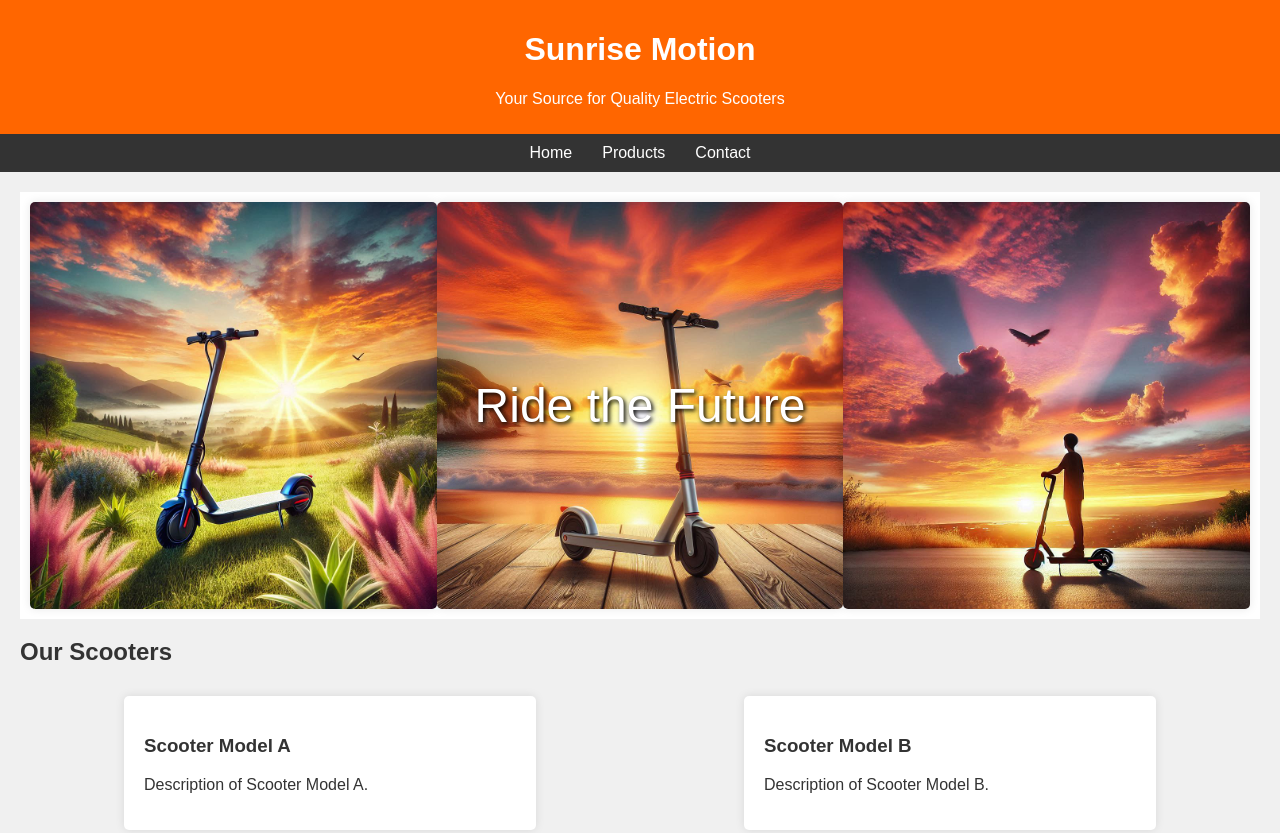
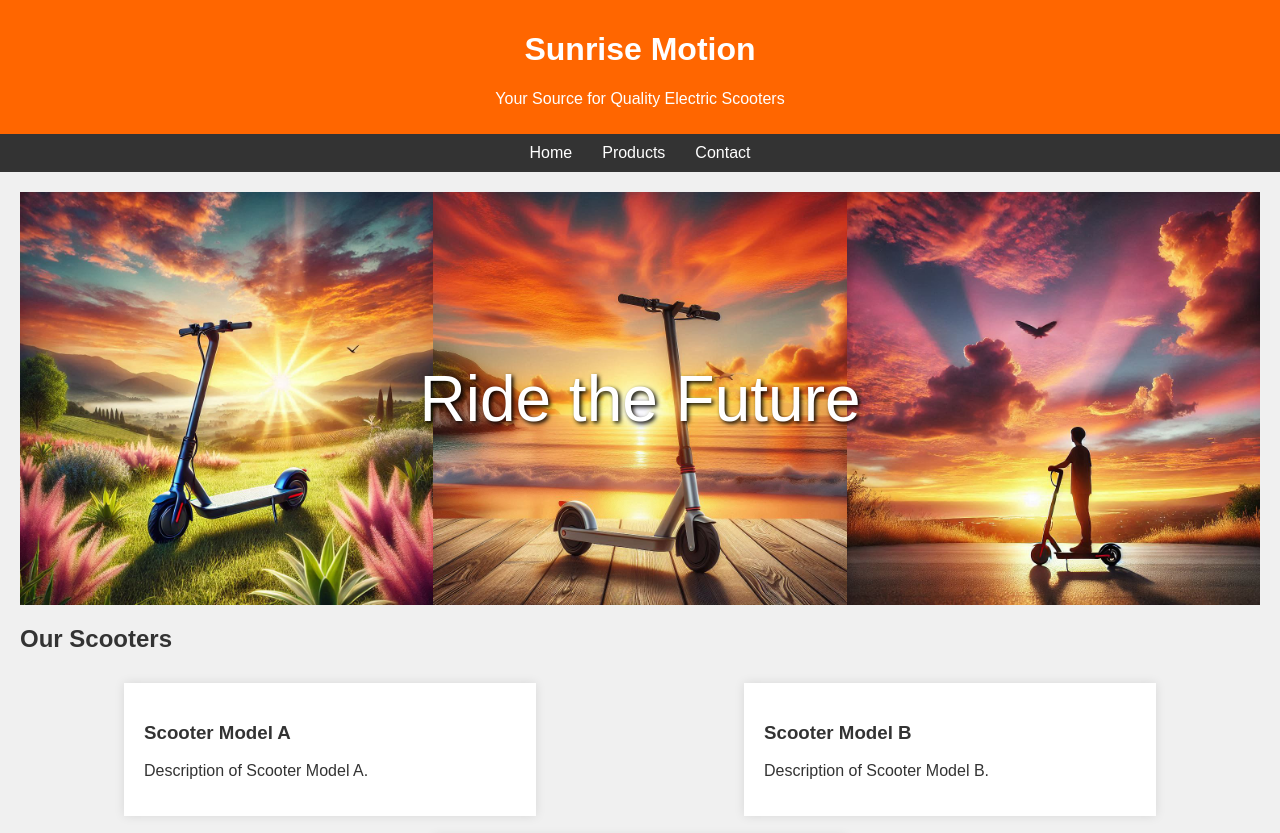
Before and after one commit to KeeganMartinVentures/TestScooterSite, a plain HTML site: page index.html in a window 1280 px wide. Shown: the top 833 px of the page. Drawn offline with Linux system fonts and the light colour scheme.

Commit message:
Update index.html

```diff
--- a/index.html
+++ b/index.html
@@ -36,14 +36,13 @@
             position: relative;
             display: flex;
             align-items: center;
-            padding: 10px;
+            padding: 0;
             background: #fff;
+            overflow: hidden;
         }
         .hero img {
-            width: 33.33%; /* Make sure images take up the full width */
-            border-radius: 5px;
-            box-shadow: 0 0 10px rgba(0,0,0,0.1);
-            margin: 0; /* Remove margin between images */
+            width: 33.33%;
+            margin: 0;
         }
         .hero-text {
             position: absolute;
@@ -52,8 +51,17 @@
             transform: translate(-50%, -50%);
             color: white;
             text-shadow: 2px 2px 4px #000;
-            font-size: 3em; /* Increase text size */
+            font-size: 4em; /* Increase text size */
             z-index: 1;
+            animation: fadeIn 2s ease-in-out; /* Add animation */
+        }
+        @keyframes fadeIn {
+            from {
+                opacity: 0;
+            }
+            to {
+                opacity: 1;
+            }
         }
         .products {
             display: flex;
@@ -64,7 +72,6 @@
             background: white;
             padding: 20px;
             margin: 10px;
-            border-radius: 5px;
             box-shadow: 0 0 10px rgba(0,0,0,0.1);
             width: 30%;
         }
```
